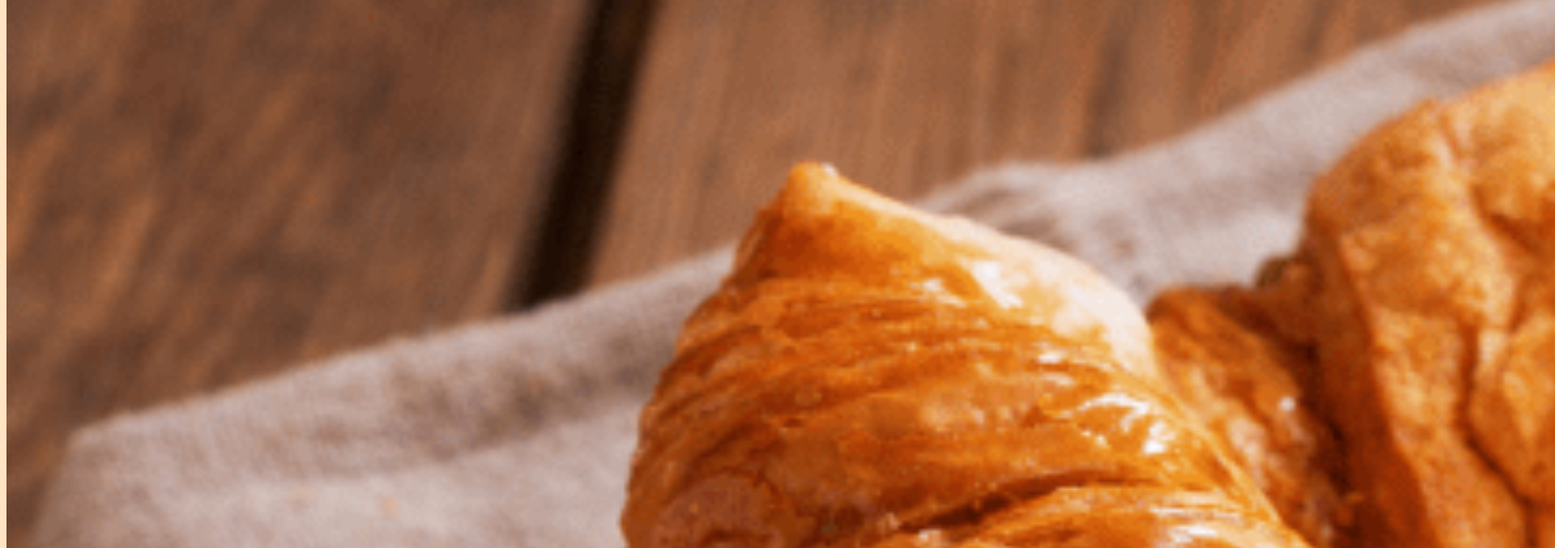
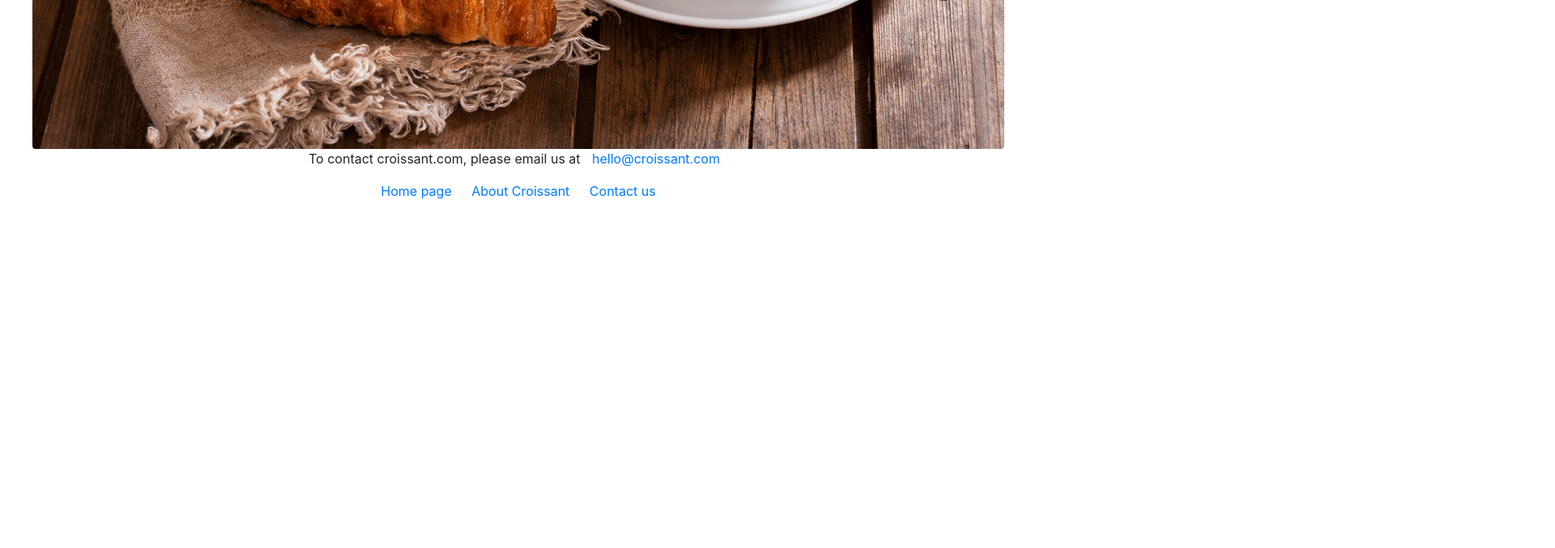
Before and after one commit to AlonaAloha/Multiple-pages, a plain HTML site: page contact.html in a window 1280 px wide. Shown: the part 500-1177 px from the top of the page at 81% size, 1920 px wide, since content can reach past the window. After the commit the page ends 800 px from the top, so only its background shows below. Drawn offline with nearby package versions, Linux system fonts and the light colour scheme.

```diff
--- a/contact.html
+++ b/contact.html
@@ -5,25 +5,24 @@
   <meta http-equiv="X-UA-Compatible" content="IE=edge">
   <meta name="viewport" content="width=device-width, initial-scale=1.0">
     <link rel="stylesheet" href="/css/styles.css"/>
-
+    <link rel="stylesheet" href="https://cdn.jsdelivr.net/npm/bootstrap@4.0.0/dist/css/bootstrap.min.css"
+      integrity="sha384-Gn5384xqQ1aoWXA+058RXPxPg6fy4IWvTNh0E263XmFcJlSAwiGgFAW/dAiS6JXm"
+      crossorigin="anonymous">
   <title>Contact-page</title>
 </head>
 <body>
   <h1> Contact us </h1>
-
-
-  <img src="images/banh.png" alt="Homemade croissant" class="croissant">
-
- <h5>To contact croissant.com, please email us at
-  <a href ="mailto:hello@croissant.com" title="contact us by email">
-    hello@croissant.com </a>for more info
-   </h5>
+  <img src="images/banh.png" class="rounded mx-auto d-block" alt="Homemade croissant" title="croissant">
+ <p>
+  To contact croissant.com, please email us at
+  <a href ="mailto:hello@croissant.com"title="contact us by email">
+    hello@croissant.com
+  </a>
+</p>
    <footer>
-<a href="index.html">Home page</a>
-
- <a href="about.html">About Croissant</a>
-
-<a href="contact.html">Contact us</a>
+<a href="/" title="home-page">Home page</a>
+ <a href="/about.html" title="about-croissant">About Croissant</a>
+<a href="/contact.html" title="contacts">Contact us</a>
 </footer>
 
 
--- a/css/styles.css
+++ b/css/styles.css
@@ -1,13 +1,19 @@
 body {
-  background-color: bisque;
+  background-color: rgb(255, 254, 196);
 }
 h1, h5 {
   text-align: center;
 }
+p {
+  text-align: center;
+}
 a {
+  text-align: center;
+  margin: 10px;
+}
+footer {
   text-align: center;
 }
 img {
-  width: 500%;
-  display: block;
+
 }
```
Also changed, not shown: about.html (+7 -7 lines), index.html (+9 -5 lines).
